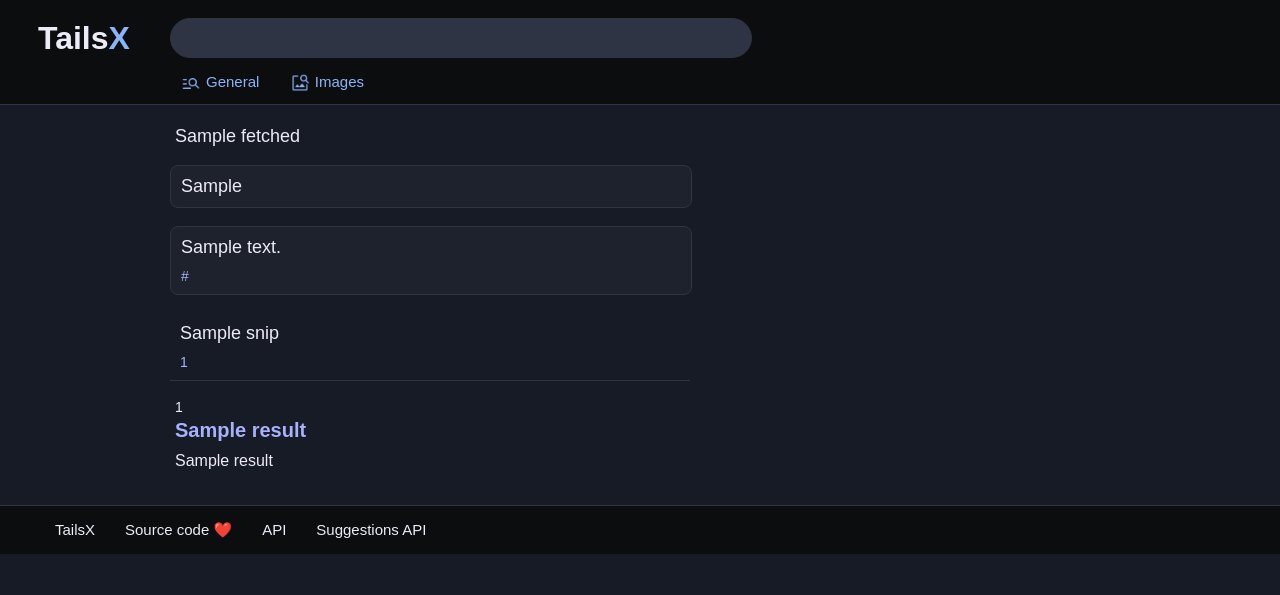
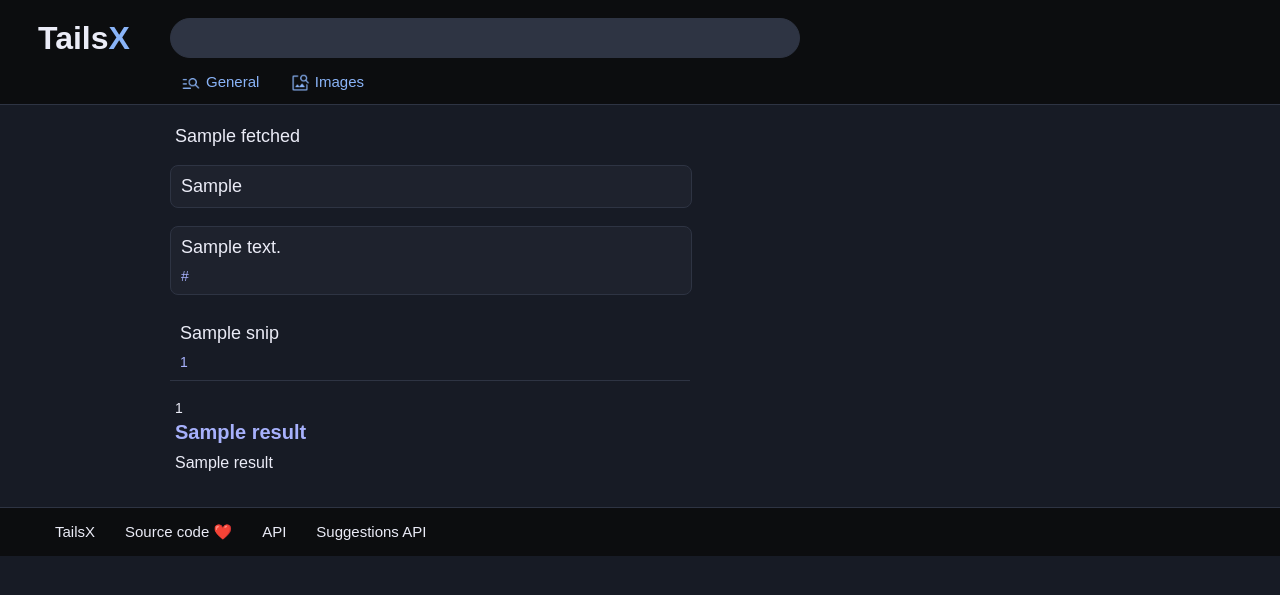
Before and after one commit to Extravi/araa-search, a Flask app: template templates/results.html in a window 1280 px wide. Shown: the top 595 px of the page. Run offline with Flask 2, Linux system fonts and the light colour scheme; the template is opened without the code that fills it: most values are stand-ins (such as "Sample title", 1, 10 or a date in 2020).

Commit message:
Update style.css

```diff
--- a/static/style.css
+++ b/static/style.css
@@ -48,7 +48,7 @@ html {
     background: #2e3443;
     border-radius: 22px;
     position: absolute;
-    width: 580px;
+    width: 628px;
     overflow: hidden;
     margin-top: 0px;
     top: 18px;
@@ -196,7 +196,7 @@ p {
     position: relative;
     left: 175px;
     margin-top: 18px;
-    max-width: 581px;
+    max-width: 600px;
     word-wrap: break-word;
     margin-bottom: 35px;
 }
@@ -283,6 +283,14 @@ p {
 .results a,
 .results a:hover,
 .results a:visited {
+    text-decoration: none;
+    color: #ebecf7;
+    font-size: 14px;
+}
+
+#link,
+#link:hover,
+#link:visited {
     display: block;
     text-decoration: none;
     color: #ebecf7;
```
